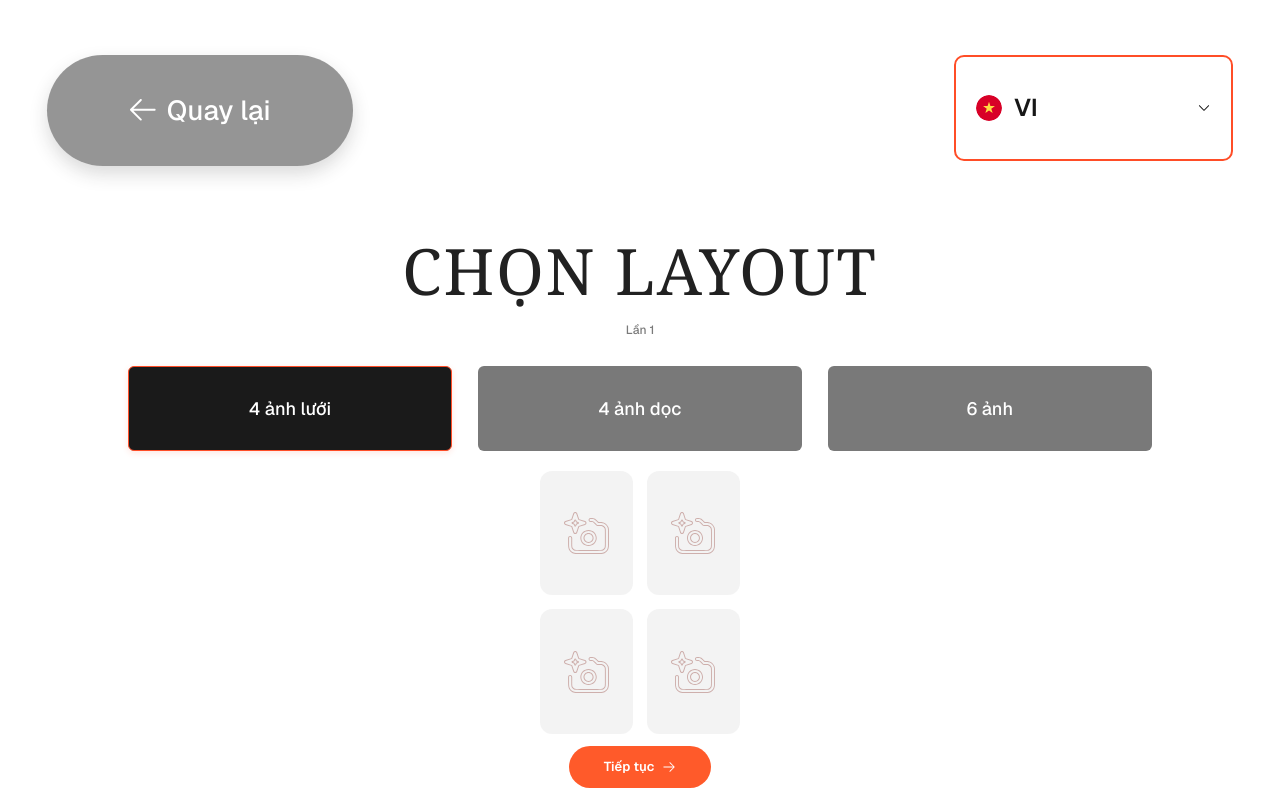
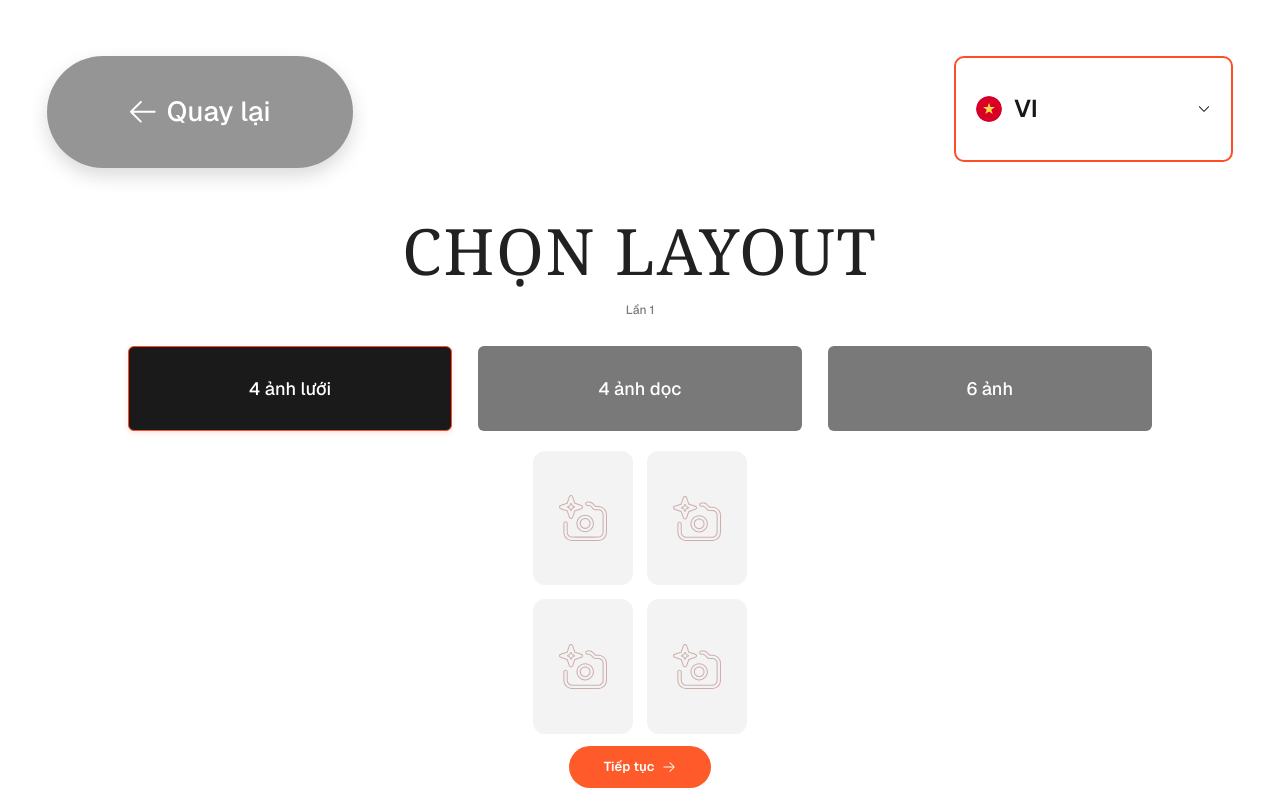
Before and after one commit to lahieuphong/btmt-photobooth, a Next.js app: page /layout in a window 1280 px wide. Built offline with nearby package versions, Linux system fonts and the light colour scheme.

Commit message:
fix(header): adjust safe-area top spacing and title offset

```diff
--- a/src/features/photobooth/components/shared/layout/PageHeader.tsx
+++ b/src/features/photobooth/components/shared/layout/PageHeader.tsx
@@ -25,7 +25,7 @@ export default function PhotoboothPageHeader({
 }: PhotoboothPageHeaderProps) {
   return (
     <div
-      className="w-full px-[3.704%] pt-[4.259%]"
+      className="w-full px-[3.704%] pt-[calc(env(safe-area-inset-top)+clamp(48px,7svh,72px))]"
       style={{ containerType: 'inline-size' }}
     >
       <HeaderControls
@@ -36,7 +36,7 @@ export default function PhotoboothPageHeader({
         rightSlot={rightSlot}
       />
 
-      <div className="mt-[4.6%]">
+      <div className="mt-[2.8%]">
         <h1
           className={[
             'text-center font-serif font-medium uppercase text-[#212121]',
```
